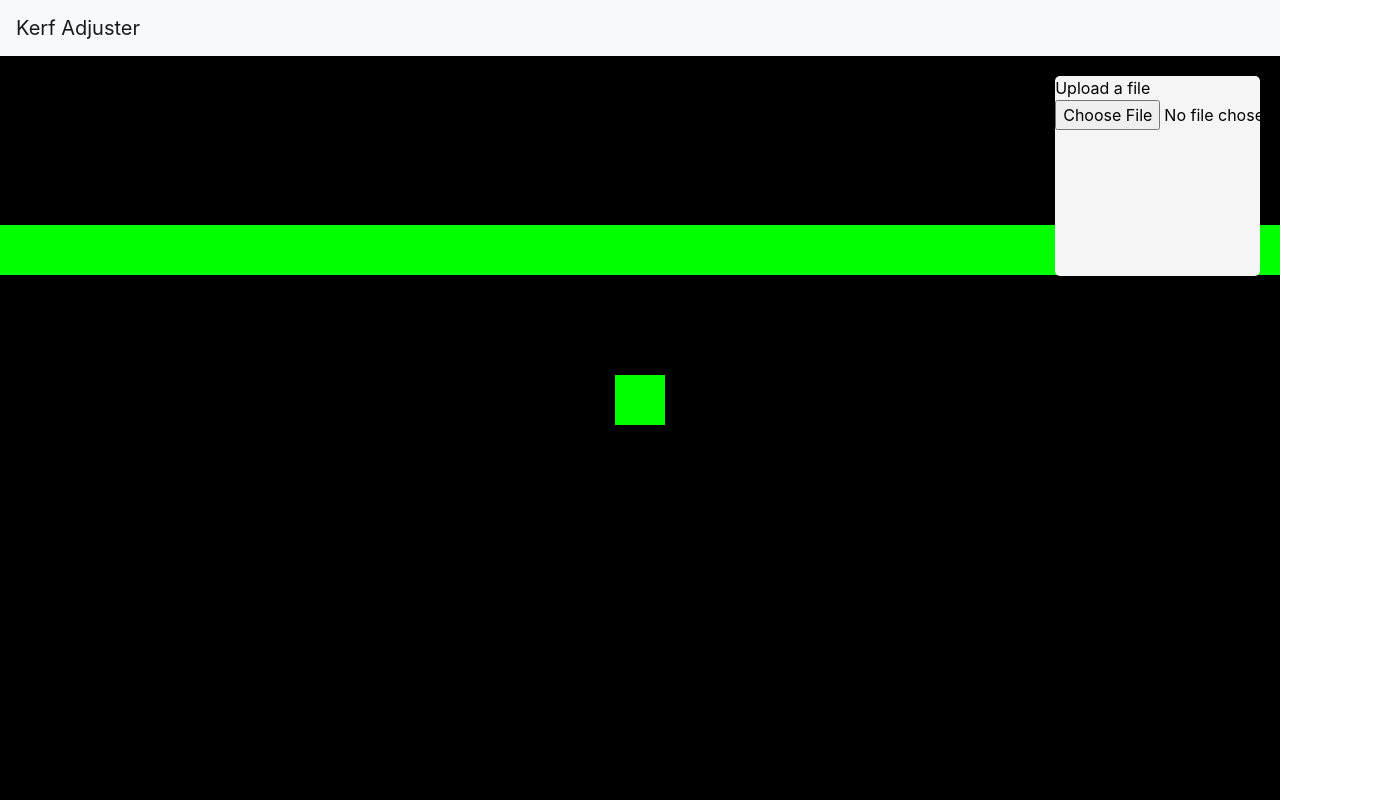
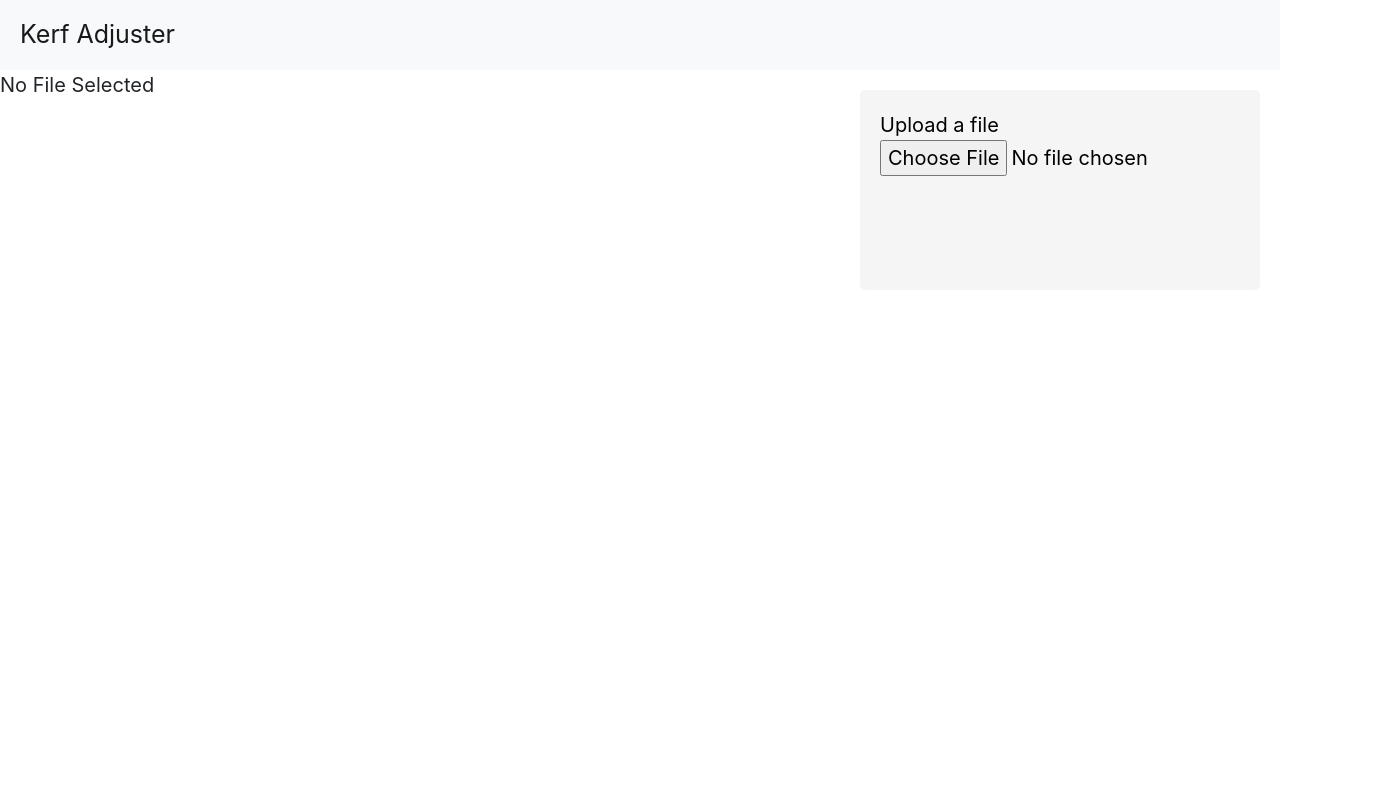
Before and after one commit to ritikmishra/kerf-adjuster, a React (Create React App) app: page / in a window 1280 px wide. Shown: the whole page, 1399 px wide, since content can reach past the window. Built offline with nearby package versions, Linux system fonts and the light colour scheme.

Commit message:
move file state into component out of context

```diff
--- a/src/app/App.tsx
+++ b/src/app/App.tsx
@@ -1,23 +1,16 @@
 import React from "react";
 import "./App.scss";
-import {FileViewingPane} from "./components/file-viewing-pane/file-viewing-pane";
 import {CustomNavbar} from "./components/navbar/navbar";
 import "bootstrap/dist/css/bootstrap.min.css";
-import {FileContextProvider} from "./context/file-context";
-import {FileSelectorPane} from "./components/file-selector-pane/file-selector-pane";
+import {DxfEditor} from "./components/file-selector-pane/dxf-editor";
 
 
 function App() {
     return (
-        <FileContextProvider>
-            <div>
-                <div className={"pane-accessories"}>
-                    <CustomNavbar/>
-                    <FileSelectorPane/>
-                </div>
-                <FileViewingPane/>
-            </div>
-        </FileContextProvider>
+        <>
+            <CustomNavbar/>
+            <DxfEditor/>
+        </>
     );
 }
 
--- /dev/null
+++ b/src/app/components/file-selector-pane/dxf-editor.tsx
@@ -0,0 +1,34 @@
+import React, {ChangeEvent, FC, ReactElement, useState} from "react";
+import "./file-selector-pane.scss";
+import {DxfDisplayArea} from "../file-viewing-pane/dxf-display-area";
+
+
+export const DxfEditor: FC = (): ReactElement => {
+
+    const [file, setFile] = useState<Buffer | undefined>();
+
+    const handleFileChange = async (event: ChangeEvent<HTMLInputElement>): Promise<void> => {
+        const files = event.target.files;
+        if (files && files.length > 0) {
+            const file = files[0];
+            const fileContents = await file.arrayBuffer();
+            const fileBuffer = Buffer.alloc(fileContents.byteLength);
+            fileBuffer.fill(new Uint8Array(fileContents));
+            setFile(fileBuffer);
+        } else {
+            alert("You have to pick a file!");
+        }
+    };
+
+    return (
+        <>
+            <div className="selector-pane">
+                <label>
+                    Upload a file
+                    <input type="file" onChange={handleFileChange} accept={".dxf"}/>
+                </label>
+            </div>
+            {file ? <DxfDisplayArea fileBuffer={file}/> : <div>No File Selected</div>}
+        </>
+    );
+};
--- a/src/app/components/file-selector-pane/file-selector-pane.scss
+++ b/src/app/components/file-selector-pane/file-selector-pane.scss
@@ -3,12 +3,15 @@
   background: whitesmoke;
   color: black;
 
+  padding: 1rem;
   height: 25vh;
-  width: 16vw;
+  width: clamp(16vw, 400px, 100vw);
 
   position: absolute;
   right: 20px;
   margin-top: 20px;
 
   border-radius: 5px;
+
+  z-index: 1000;
 }
--- a/src/app/components/file-selector-pane/file-selector-pane.tsx
+++ /dev/null
@@ -1,32 +0,0 @@
-import React, {ChangeEvent, ReactElement, useContext} from "react";
-import "./file-selector-pane.scss";
-import {FileContext} from "../../context/file-context";
-
-
-export const FileSelectorPane = (): ReactElement => {
-    const fileContext = useContext(FileContext);
-
-    const handleFileChange = async (event: ChangeEvent<HTMLInputElement>): Promise<void> => {
-        const files = event.target.files;
-        if (files && files.length > 0) {
-            const file = files[0];
-            const fileContents = await file.arrayBuffer();
-            const fileBuffer = Buffer.alloc(fileContents.byteLength);
-            fileBuffer.fill(new Uint8Array(fileContents));
-
-            if (fileContext.setFile) {
-                fileContext.setFile(fileBuffer);
-            }
-        }
-    };
-
-
-    return (
-        <div className="selector-pane">
-            <label>
-                Upload a file
-                <input type="file" onChange={handleFileChange}/>
-            </label>
-        </div>
-    );
-};
--- a/src/app/context/file-context.tsx
+++ /dev/null
@@ -1,19 +0,0 @@
-import React, {createContext, ReactElement, ReactNode, useState} from "react";
-
-export interface FileContextValue {
-    file?: Buffer;
-    setFile?: React.Dispatch<React.SetStateAction<Buffer | undefined>>;
-}
-
-export const FileContext = createContext<FileContextValue>({});
-
-export const FileContextProvider = ({children}: { children: ReactNode }): ReactElement => {
-    console.log("running the file context provider function");
-    const [file, setFile] = useState<Buffer>();
-    // const numContextValue = useMemo((): FileContextValue => ({file, setFile}), [file]);
-    return (
-        <FileContext.Provider value={({file, setFile})}>
-            {children}
-        </FileContext.Provider>
-    );
-};
--- a/src/index.css
+++ b/src/index.css
@@ -1,3 +1,7 @@
+html {
+    font-size: 1.25rem;
+}
+
 body {
     margin: 0;
     font-family: -apple-system, BlinkMacSystemFont, 'Segoe UI', 'Roboto', 'Oxygen',
```
Also changed, not shown: src/app/components/file-viewing-pane/dxf-display-area.tsx (renamed from src/app/components/file-viewing-pane/file-viewing-pane.tsx, +8 -3 lines), 1 other file (tests, documents, lock files or other folders).
